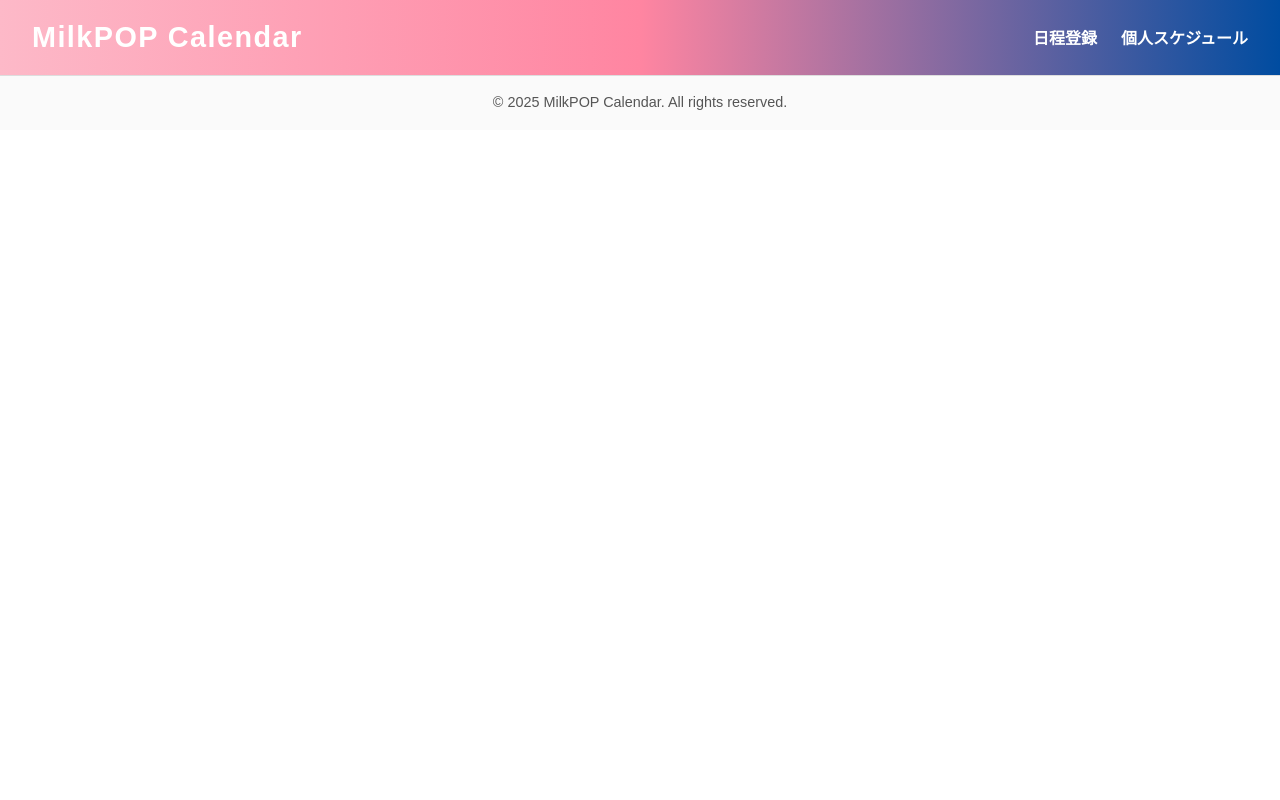
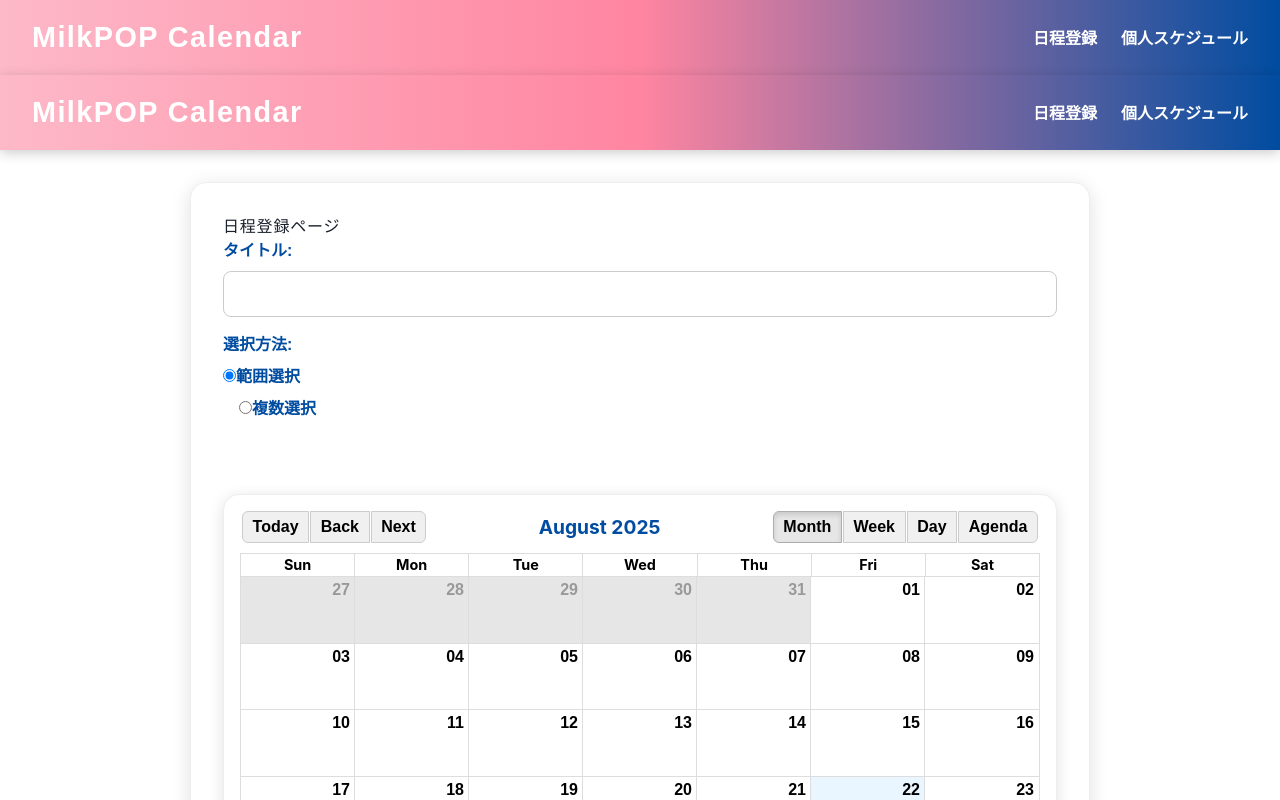
Before and after one commit to kuzyoumike0/milkpop-calendarapp, a React app in the folder frontend/: page /share in a window 1280 px wide. Shown: the top 800 px of the page. Built offline with nearby package versions, Linux system fonts and the light colour scheme; a web font is replaced by a local one.

Commit message:
Update App.jsx

```diff
--- a/frontend/src/App.jsx
+++ b/frontend/src/App.jsx
@@ -1,8 +1,9 @@
-// frontend/src/App.jsx
+// App.jsx
 import React from "react";
 import { BrowserRouter as Router, Routes, Route } from "react-router-dom";
 import TopPage from "./components/TopPage";
 import RegisterPage from "./components/RegisterPage";
+import PersonalPage from "./components/PersonalPage";
 import Header from "./components/Header";
 import Footer from "./components/Footer";
 import "./index.css";
@@ -10,12 +11,15 @@ import "./index.css";
 function App() {
   return (
     <Router>
-      <Header />
-      <Routes>
-        <Route path="/" element={<TopPage />} />
-        <Route path="/register" element={<RegisterPage />} />
-      </Routes>
-      <Footer />
+      <div className="page-container">
+        <Header />
+        <Routes>
+          <Route path="/" element={<TopPage />} />
+          <Route path="/share" element={<RegisterPage />} />
+          <Route path="/personal" element={<PersonalPage />} />
+        </Routes>
+        <Footer />
+      </div>
     </Router>
   );
 }
```
